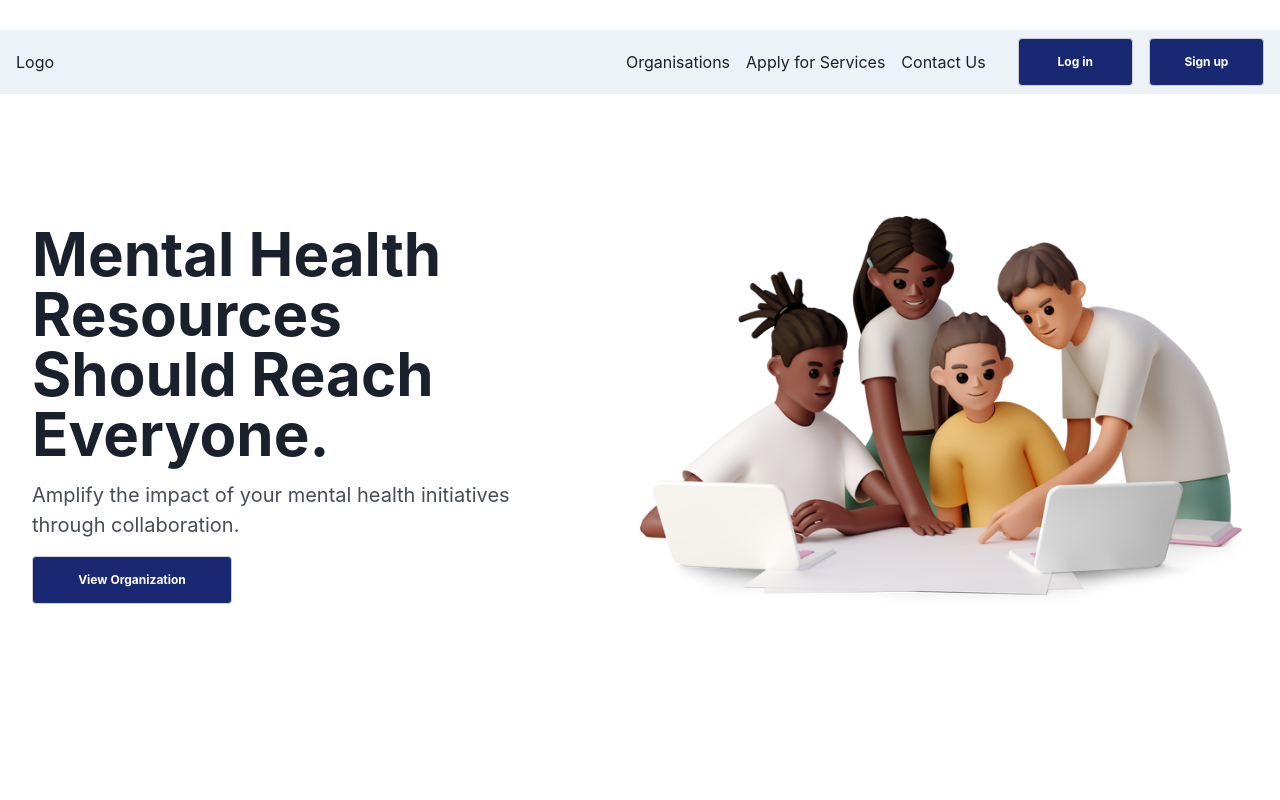
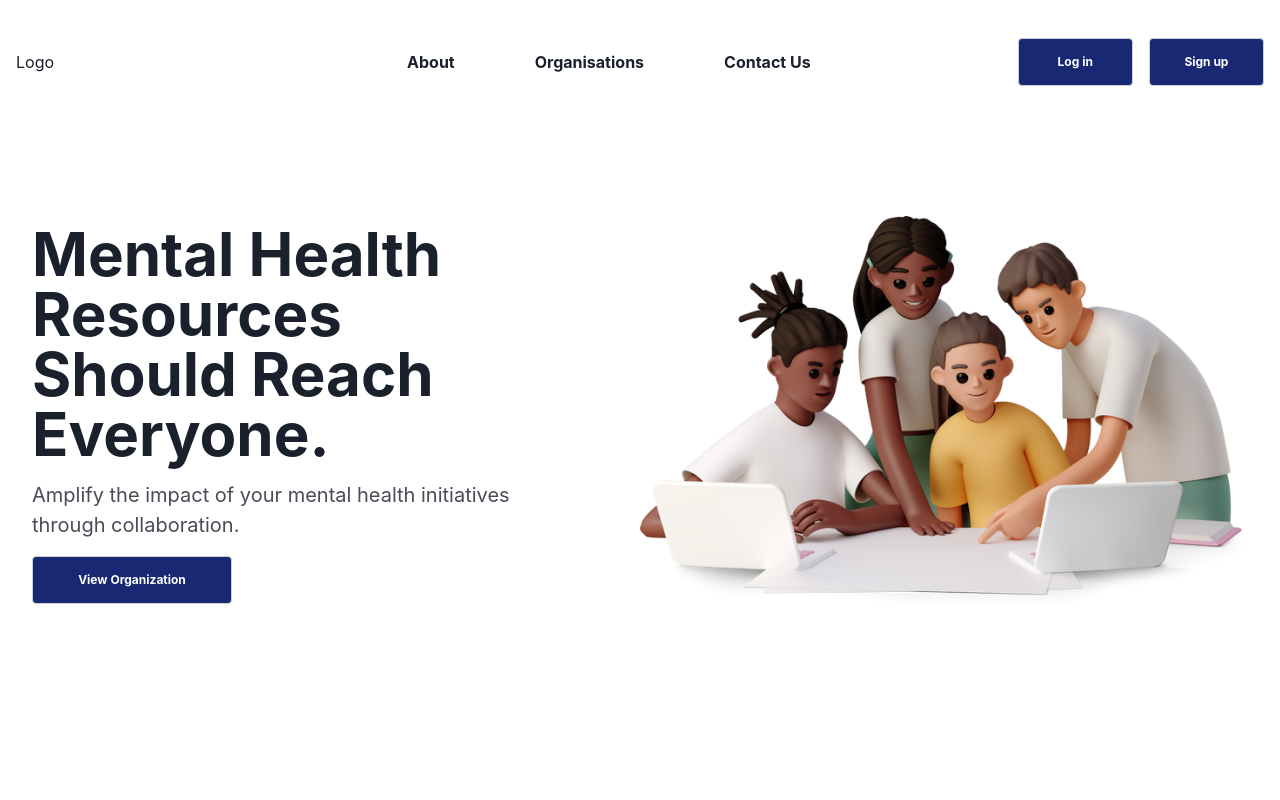
Before and after one commit to bettersg/Mendisphere, a React (Create React App) app: page / in a window 1280 px wide. Shown: the top 800 px of the page. Built offline with nearby package versions, Linux system fonts and the light colour scheme; no server answers.

Commit message:
Update nav bar links spacing and font weight

```diff
--- a/src/features/home/components/NavigationBar.tsx
+++ b/src/features/home/components/NavigationBar.tsx
@@ -1,20 +1,10 @@
 import { useState } from "react";
-import {
-  Box,
-  Flex,
-  HStack,
-  IconButton,
-  useDisclosure,
-  useColorModeValue,
-  Stack,
-  Link
-} from "@chakra-ui/react";
+import { Box, Flex, HStack, IconButton, Stack, Link } from "@chakra-ui/react";
 import { CloseIcon, HamburgerIcon } from "@chakra-ui/icons";
 import { Link as ReactRouterLink } from "react-router-dom";
 import NavigationButton from "./NavigationButton";
 
 const Navigation = () => {
-  const { isOpen, onOpen, onClose } = useDisclosure();
   const [mobileNav, setMobileNav] = useState(false);
 
   const toggleMobileNav = () => {
@@ -22,17 +12,20 @@ const Navigation = () => {
   };
 
   return (
-    <Box bg={useColorModeValue("gray.100", "gray.900")} px={4}>
+    <Box px={4}>
       <Flex h={16} alignItems={"center"} justifyContent={"space-between"}>
-        <Box>
-          Logo
-        </Box>
+        <Box>Logo</Box>
         <HStack spacing={8} alignItems={"center"}>
           <HStack
+            paddingRight="175px"
             as={"nav"}
-            spacing={4}
+            spacing={20}
+            fontWeight="700"
             display={{ base: "none", md: "flex" }}
           >
+            <Link as={ReactRouterLink} to={"/about"} fontFamily={"Inter"}>
+              About
+            </Link>
             <Link
               as={ReactRouterLink}
               to={"/organisations"}
@@ -40,18 +33,7 @@ const Navigation = () => {
             >
               Organisations
             </Link>
-            <Link
-              as={ReactRouterLink}
-              to={"/applyforservices"}
-              fontFamily={"Inter"}
-            >
-              Apply for Services
-            </Link>
-            <Link
-              as={ReactRouterLink}
-              to={"/contactus"}
-              fontFamily={"Inter"}
-            >
+            <Link as={ReactRouterLink} to={"/contactus"} fontFamily={"Inter"}>
               Contact Us
             </Link>
           </HStack>
@@ -105,11 +87,7 @@ const Navigation = () => {
             >
               Apply for Services
             </Link>
-            <Link
-              as={ReactRouterLink}
-              to={"/contactus"}
-              fontFamily={"Inter"}
-            >
+            <Link as={ReactRouterLink} to={"/contactus"} fontFamily={"Inter"}>
               Contact Us
             </Link>
             <Stack direction={"row"} spacing={4} alignItems={"center"}>
```
Lines whose indentation alone changed are shown as unchanged.
